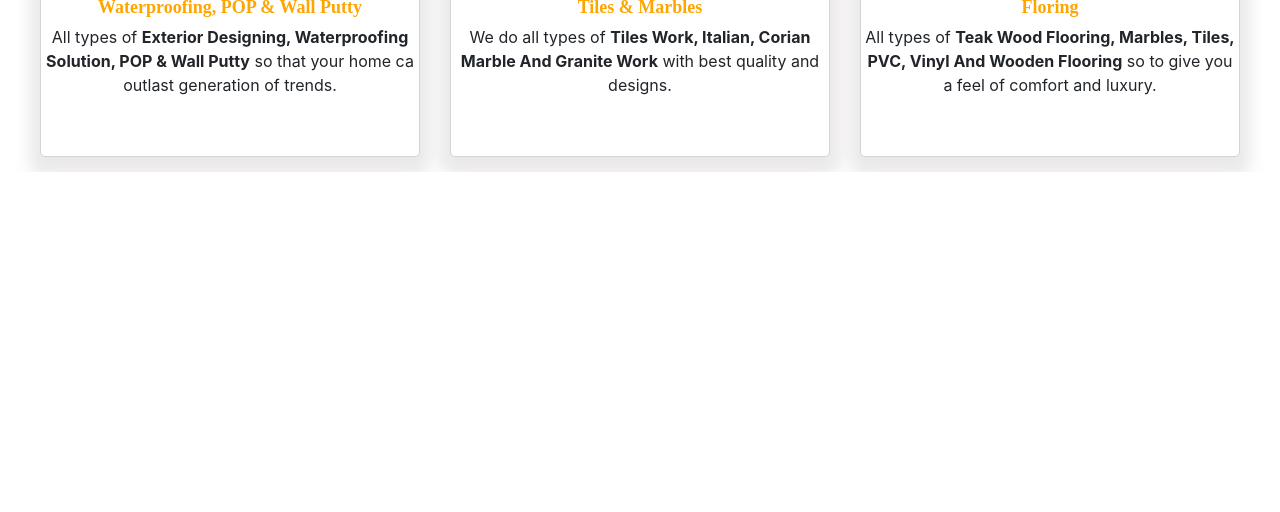
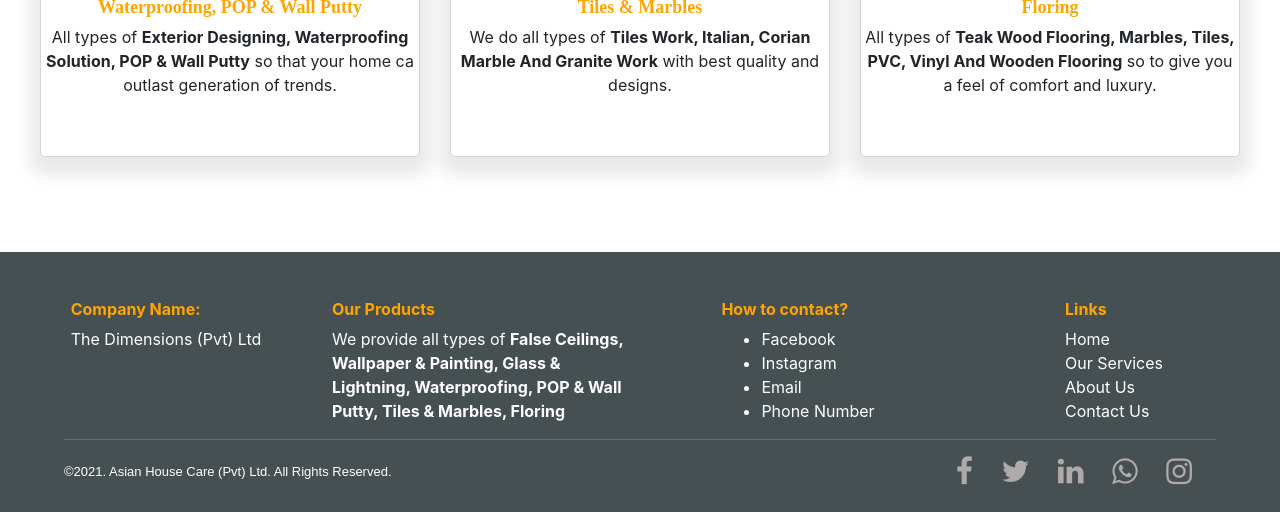
Before and after one commit to hrsiqb/TheDimensions, a plain HTML site: page Pages/Home.html in a window 1280 px wide. Shown: the part 2434-2946 px from the top of the page. Before the commit the page ends 2606 px from the top, so only its background shows below. Drawn offline with nearby package versions, Linux system fonts and the light colour scheme.

Commit message:
updated ui

```diff
--- a/Pages/Home.html
+++ b/Pages/Home.html
@@ -145,7 +145,7 @@
 					It is the hard work, and satisfaction of our clients upon us that we are still in the list of
 					<strong>“top
 						10
-						construction companies in Islamabad, Pakistan”</strong>.
+						interior companies in Islamabad, Pakistan”</strong>.
 				</p>
 			</div>
 		</div>
@@ -211,6 +211,61 @@
 			</div>
 		</div>
 	</div>
+	<div class="w-100 bc-gry2 mt-80px pt-5">
+		<div class="footer-div">
+			<div class="footer-sdiv">
+				<div>
+					<h6 class="fc-o"><b>Company Name:</b></h6>
+					<p class="fc-w">The Dimensions (Pvt) Ltd</p>
+				</div>
+			</div>
+			<div class="footer-sdiv">
+				<div>
+					<h6 class="fc-o"><b>Our Products</b></h6>
+					<p class="fc-w">We provide all types of <strong>False Ceilings, Wallpaper & Painting,
+							Glass & Lightning, Waterproofing, POP & Wall Putty, Tiles & Marbles, Floring</strong>
+					</p>
+				</div>
+			</div>
+			<div class="footer-sdiv">
+				<div>
+					<h6 class="fc-o"><b>How to contact?</b></h6>
+					<ul class="fc-w">
+						<li>Facebook</li>
+						<li>Instagram</li>
+						<li>Email</li>
+						<li>Phone Number</li>
+					</ul>
+				</div>
+			</div>
+			<div class="footer-sdiv">
+				<div>
+					<h6 class="fc-o"><b>Links</b></h6>
+					<ul class="p-0" style="list-style-type: none;">
+						<li><a href="" class="n-l fc-w">Home</a></li>
+						<li><a href="" class="n-l fc-w">Our Services</a></li>
+						<li><a href="" class="n-l fc-w">About Us</a></li>
+						<li><a href="" class="n-l fc-w">Contact Us</a></li>
+					</ul>
+				</div>
+			</div>
+		</div>
+		<div class="d-f jc-c mb-3">
+			<div class="w-90 bb-1gr"></div>
+		</div>
+		<div class="w-100 d-f jc-c pb-4">
+			<div class="w-90 d-fr jc-sb ai-c">
+				<p class="fc-w f-13 f-b5 ff-m-ss m-0">©2021. Asian House Care (Pvt) Ltd. All Rights Reserved.</p>
+				<div>
+					<a href="https://facebook.com" class="fa fa-facebook mr-4 nl fc-gry1 f-30 icon-ft"></a>
+					<a href="https://twitter.com" class="fa fa-twitter mr-4 nl fc-gry1 f-30 icon-ft"></a>
+					<a href="https://linkedin.com" class="fa fa-linkedin mr-4 nl fc-gry1 f-30 icon-ft"></a>
+					<a href="https://whatsapp.com" class="fa fa-whatsapp mr-4 nl fc-gry1 f-30 icon-ft"></a>
+					<a href="https://instagram.com" class="fa fa-instagram mr-4 nl fc-gry1 f-30 icon-ft"></a>
+				</div>
+			</div>
+		</div>
+	</div>
 </body>
 
 </html>
--- a/Pages/Style.css
+++ b/Pages/Style.css
@@ -1,5 +1,8 @@
 
-/* =========================== Custom Nav Start =========================== */
+body{
+    scroll-behavior: smooth;
+  }
+
 .nav-list{
     list-style-type: none;
     margin: 2vw 0;
@@ -69,11 +72,28 @@ nav{
     border-radius: 5px;
 }
 
+.footer-div{
+    display: flex;
+    flex-direction: row;
+    flex-wrap: wrap;
+    justify-content: space-evenly;
+    width: "100%";
+}
+.footer-sdiv{
+    display: flex;
+    flex-direction: column;
+    align-items: center;
+    width: 300px;
+}
+
 @media only screen and (max-width: 700px) {
 
 .desc-div{margin-top: 10px}
 .desc-p1{font-size: 24px !important}
 /* .desc-p2{font-size: 12px !important} */
+
+/* .footer-div{justify-content: flex-start;} */
+.footer-sdiv{align-items: flex-start !important;}
 
 .img{height: 700px !important;}
 
@@ -359,7 +379,6 @@ transition: 0.5s;
 .fl-r{float: right;}
 .fl-l{float: left;}
 
-.b-2bl {border: 2px solid blue !important;}
 
 /* .bu-ch{background-image: url(Images/background.jpg);} */
 
@@ -372,9 +391,13 @@ transition: 0.5s;
 .bc-o {background-color: orange !important;}
 .bc-gry {background-color: #f8f9fa}
 .bc-gry1 {background-color: #ededed}
+.bc-gry2 {background-color: #465052}
 
 .bc-rgba_blk_0_5 {background-color: rgba(0, 47, 52, .5) !important;}
 
+.b-2bl {border: 2px solid blue !important;}
+
+.bb-1gr {border-bottom: 1px solid #8c8c8c78 !important;}
 
 .br-1blk {border-right: 1px solid black !important;}
 .bd-n{border: none}
@@ -492,6 +515,7 @@ transition: 0.5s;
 
 .f-cg {color: rgba(0, 47, 52, .64);}
 .fc-gry {color: rgb(83, 81, 81)}
+.fc-gry1 {color: rgb(175, 169, 169)}
 .fc-sec {color: #565656}
 .fc-blu1 {color: #56acdd}
 .fc-g {color: rgba(0, 47, 52, .64);}
@@ -589,6 +613,8 @@ transition: 0.5s;
 .w-450px{width: 450px;}
 .w-400px{width: 400px;}
 .w-350px{width: 350px;}
+.w-300px{width: 300px;}
+.w-250px{width: 250px;}
 .w-230px{width: 230px;}
 .w-200px{width: 200px;}
 .w-100px{width: 100px;}
@@ -602,6 +628,7 @@ transition: 0.5s;
 .w-100{width: 100% !important;}
 .w-95{width: 95%;}
 .w-92{width: 92%;}
+.w-90{width: 90%;}
 .w-87{width: 87%;}
 .w-85{width: 85%;}
 .w-80{width: 80%;}
@@ -648,6 +675,7 @@ transition: 0.5s;
 .mt-13px{margin-top: 13px !important}
 .mt-14px{margin-top: 14px !important}
 .mt-15px{margin-top: 15px !important}
+.mt-80px{margin-top: 80px !important}
 
 .mb-6{margin-bottom: 6px !important}
 .mb-7{margin-bottom: 7px !important}
@@ -682,6 +710,11 @@ transition: 0.5s;
 .googleColor:hover{background-color: #b83f2f !important;}
 .facebookColor:focus, .facebookColor:active{background-color: #2c4270 !important;}
 .googleColor:focus, .googleColor:active{background-color: #9e3426 !important;}
+
+.icon-ft:hover{
+    color: white;
+    transition: 0.3s;
+}
 
 .mr-6 {margin-right: 60px !important}
 .mr-7 {margin-right: 70px !important}
```
